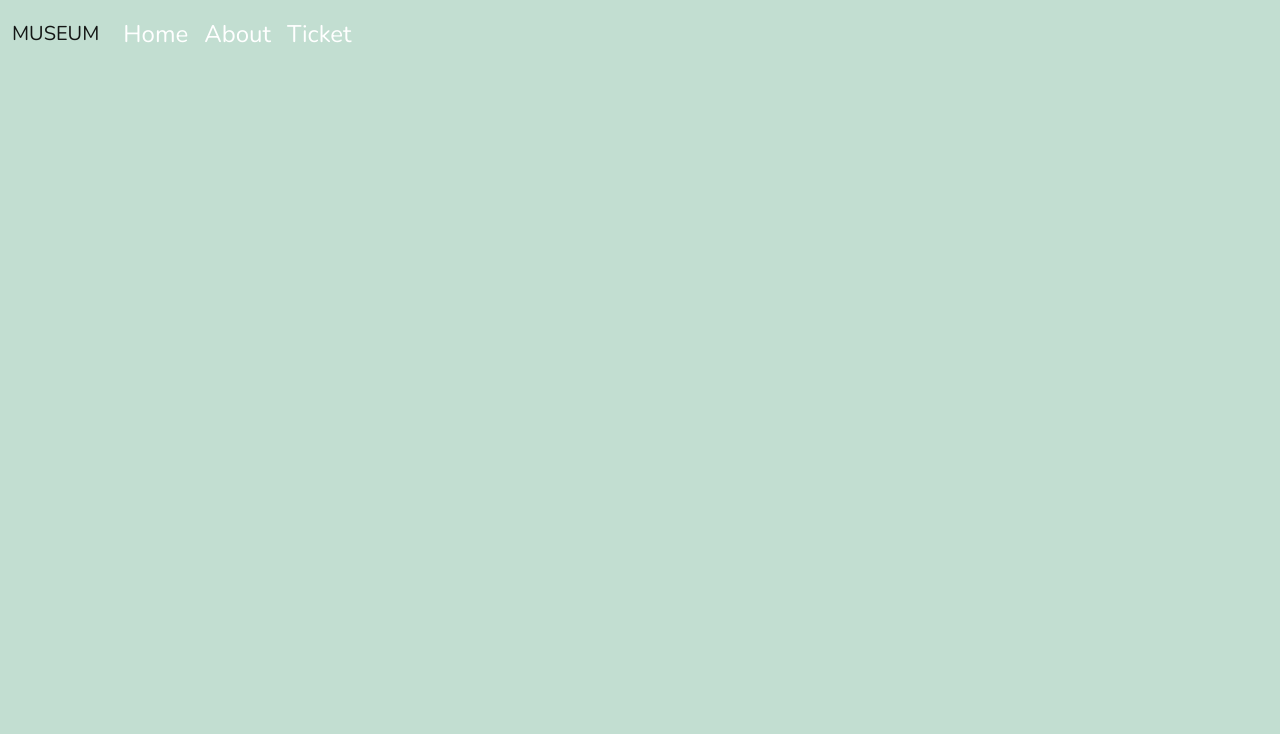
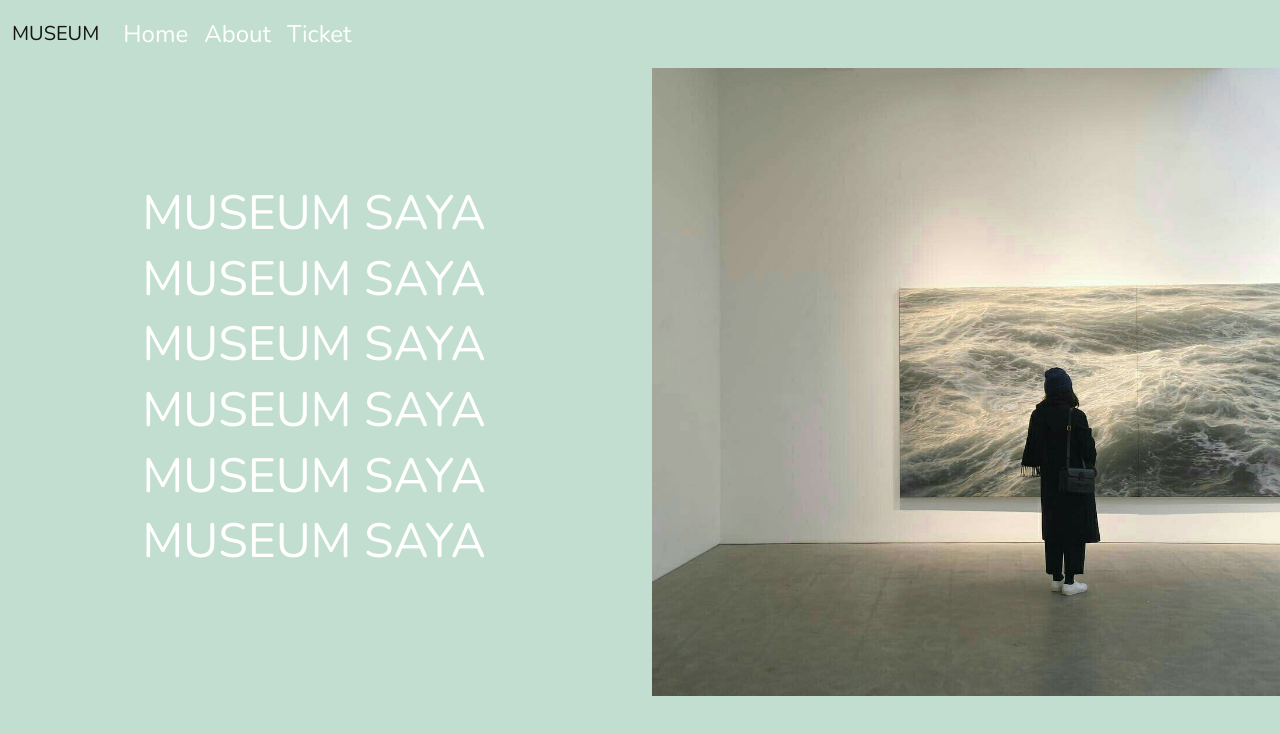
Before and after one commit to chairoel/Museum-bootstrap, a plain HTML site: page index.html in a window 1280 px wide. Drawn offline with nearby package versions, Linux system fonts and the light colour scheme.

Commit message:
Add the first image and text content and set the style

```diff
--- a/app.css
+++ b/app.css
@@ -21,3 +21,15 @@ body {
     color: #354259;
     font-size: 1.5rem;
 }
+
+#title-head {
+    font-weight: 100;
+    font-size: 4rem;
+}
+
+@media (min-width: 1200px) {
+    #title-head h1 {
+        font-weight: 100;
+        font-size: 3rem;
+    }
+}
--- a/index.html
+++ b/index.html
@@ -43,6 +43,24 @@
       </div>
     </nav>
 
+    <section class="container-fluid px-0">
+      <div class="row align-items-center">
+        <div class="col-lg-6">
+          <div class="text-white text-center d-none d-lg-block" id="title-head">
+            <h1>MUSEUM SAYA</h1>
+            <h1>MUSEUM SAYA</h1>
+            <h1>MUSEUM SAYA</h1>
+            <h1>MUSEUM SAYA</h1>
+            <h1>MUSEUM SAYA</h1>
+            <h1>MUSEUM SAYA</h1>
+          </div>
+        </div>
+        <div class="col-lg-6">
+          <img class="img-fluid" src="image/image1.jpg" alt="" />
+        </div>
+      </div>
+    </section>
+
     <script
       src="https://cdn.jsdelivr.net/npm/bootstrap@5.2.3/dist/js/bootstrap.bundle.min.js"
       integrity="sha384-kenU1KFdBIe4zVF0s0G1M5b4hcpxyD9F7jL+jjXkk+Q2h455rYXK/7HAuoJl+0I4"
```
Also changed, not shown: image/image1.jpg (added), image/image2.jpg (added), 2 other files.
